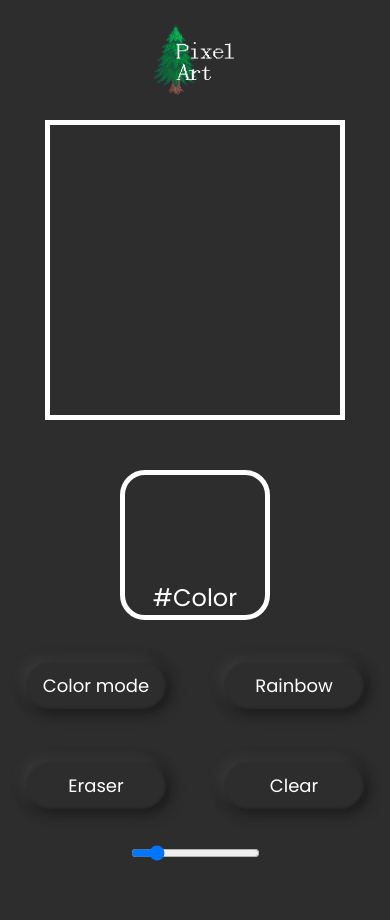
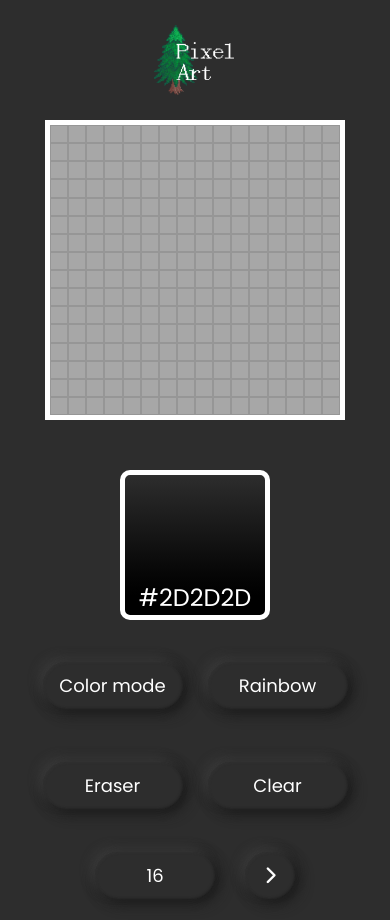
Before and after one commit to Jack-LP/Pixel-art-tool, a plain HTML site: page index.html in a window 390 px wide. Both pictures are taken after a click on the button "Color mode". Drawn offline with Linux system fonts and the light colour scheme.

Commit message:
Added JS

```diff
--- a/index.html
+++ b/index.html
@@ -5,6 +5,7 @@
     <meta http-equiv="X-UA-Compatible" content="IE=edge">
     <meta name="viewport" content="width=device-width, initial-scale=1.0">
     <link rel="shortcut icon" href="./img/favicon.png" type="image/x-icon">
+    <link rel="stylesheet" href="https://cdnjs.cloudflare.com/ajax/libs/font-awesome/6.1.0/css/all.min.css" integrity="sha512-10/jx2EXwxxWqCLX/hHth/vu2KY3jCF70dCQB8TSgNjbCVAC/8vai53GfMDrO2Emgwccf2pJqxct9ehpzG+MTw==" crossorigin="anonymous" referrerpolicy="no-referrer" />
     <link rel="stylesheet" href="./scss/main.css">
     <script src="./script.js" defer></script>
     <title>Pixel art</title>
@@ -22,14 +23,14 @@
                 <div class="canvas"></div>
             </div>
             <div class="controlSection">
-                <div class="colorDisplay">#Color</div>
-                <button class="colorBtn">Color mode</button>
-                <button class="rainbowBtn">Rainbow</button>
-                <button class="eraserBtn">Eraser</button>
-                <button class="clearBtn">Clear</button>
-                <div class="slideContainer">
-                    <input class="slider" type="range" min="0" max="96" value="16" step="8" oninput="this.nextElementSibling.value = this.value">
-                    <output class="hidden">0</output>
+                <div class="colorDisplay" id="colorDisplayBg"><input type="color" id="colorPicker" value="#2d2d2d"><span id="colorDisplay">#2d2d2d</span></div>
+                <button class="colorBtn controlBtn">Color mode</button>
+                <button class="rainbowBtn controlBtn">Rainbow</button>
+                <button class="eraserBtn controlBtn">Eraser</button>
+                <button class="clearBtn controlBtn">Clear</button>
+                <div class="inputContainer">
+                    <input autocomplete="off" type="text" placeholder="Size" value="16" onchange="changeSize(this.value)">
+                    <button><i class="fa-solid fa-chevron-right"></i></button>
                 </div>
             </div>
         </div>
--- a/script.js
+++ b/script.js
@@ -0,0 +1,71 @@
+let colorInput = document.getElementById("colorPicker");
+let colorInputText = document.getElementById("colorDisplay");
+let colorDisplayBg = document.getElementById("colorDisplayBg");
+
+let clearBtn = document.querySelector(".clearBtn");
+let eraserBtn = document.querySelector(".eraserBtn");
+let colorBtn = document.querySelector(".colorBtn");
+let rainbowBtn = document.querySelector(".rainbowBtn");
+
+let color = "#2d2d2d"
+
+colorInput.addEventListener("input", function(){
+    color = colorInput.value;
+    colorInputText.innerHTML = colorInput.value;
+    colorDisplayBg.style.background = `linear-gradient(0deg, rgba(0,0,0,1) 14%, rgba(6,6,6,1) 29%, ${color} 100%)`;
+}, false);
+
+clearBtn.addEventListener("click", function (){
+    let canvas = document.querySelector(".canvas");
+    let squares = canvas.querySelectorAll("div");
+    squares.forEach((div) => div.style.backgroundColor = "#A7A7A7");
+});
+
+eraserBtn.addEventListener("click", function (){
+    color = "#A7A7A7";
+})
+
+colorBtn.addEventListener("click", function (){
+    color = colorInput.value;
+})
+
+rainbowBtn.addEventListener("click", function (){
+    color = "random";
+})
+
+function populateCanvas(size) {
+    let canvas = document.querySelector(".canvas");
+    let squares = canvas.querySelectorAll("div");
+    squares.forEach((div) => div.remove());
+    canvas.style.gridTemplateColumns = `repeat(${size}, 1fr)`;
+    canvas.style.gridTemplateRows = `repeat(${size}, 1fr)`;
+
+    let amount = size * size;
+    for (let i = 0; i < amount; i++) {
+        let square = document.createElement("div");
+        square.style.backgroundColor = "#A7A7A7";
+        square.style.border = "1px solid rgba(0, 0, 0, 0.1)";
+        square.addEventListener("mouseover", colorSquare);
+        canvas.insertAdjacentElement("beforeend", square);
+    }
+}
+
+function changeSize(input){
+    if (input >=2 && input <=40){
+        populateCanvas(input);
+    } else {
+        console.log("error");
+    }
+}
+
+function colorSquare() {
+    if (color === "random") {
+        this.style.backgroundColor = `hsl(${Math.random() * 360}, 100%, 50%)`;
+    } else {
+        this.style.backgroundColor = color;
+    }
+}
+
+window.onload = () => {
+    populateCanvas(16);
+}
--- a/scss/_mixins.scss
+++ b/scss/_mixins.scss
@@ -17,3 +17,7 @@
     cursor: pointer;
     box-shadow: -5px 5px 10px rgba(29, 29, 29, 0.2), 5px -5px 10px rgba(29, 29, 29, 0.2), -5px -5px 10px rgba(61, 61, 61, 0.9), 5px 5px 13px rgba(29, 29, 29, 0.9), inset 1px 1px 2px rgba(61, 61, 61, 0.3), inset -1px -1px 2px rgba(29, 29, 29, 0.5);
 }
+
+@mixin button-focus{
+    box-shadow: 1px 1px 2px rgba(61, 61, 61, 0.3), -1px -1px 2px rgba(29, 29, 29, 0.5), inset -5px 5px 10px rgba(29, 29, 29, 0.2), inset 5px -5px 10px rgba(29, 29, 29, 0.2), inset -5px -5px 10px rgba(61, 61, 61, 0.9), inset 5px 5px 13px rgba(29, 29, 29, 0.9);
+}
--- a/scss/main.scss
+++ b/scss/main.scss
@@ -17,13 +17,17 @@ body{
     height: 100vh;
 }
 
+input,
+textarea,
+button,
+select,
+a {
+  -webkit-tap-highlight-color: rgba(0,0,0,0);
+}
+
 .container{
     width: 62%;
     margin: 0 auto;
-}
-
-.hidden{
-    color: transparent;
 }
 
 nav{
@@ -38,10 +42,14 @@ nav{
         "canvas controls";
         .canvasSection{
             grid-area: canvas;
+            display: flex;
+            align-items: center;
             .canvas{
                 border: .5rem solid $white;
                 width: 74rem;
                 height: 74rem;
+                display: grid;
+                background-color: $lightGrey;
             }
         }
         .controlSection{
@@ -58,20 +66,50 @@ nav{
                 height: 15rem;
                 width: 15rem;
                 border: .5rem solid $white;
-                border-radius: 2.5rem;
+                border-radius: 1rem;
                 font-size: $colorCodeText;
+                text-transform: uppercase;
+                background: linear-gradient(0deg, rgba(0,0,0,1) 14%, rgba(6,6,6,1) 29%, $darkGrey 100%);
+                input{
+                    border: none;
+                    outline: none;
+                    height: 100%;
+                    width: 100%;
+                    z-index: 0;
+                    cursor: pointer;
+                    opacity: 0;
+                }
             }
             button{
+                &:active{
+                    @include button-focus;
+                }
                 @include button;
             }
-            .slideContainer{
+            .inputContainer{
                 display: flex;
-                flex-direction: column;
                 align-items: center;
                 justify-content: center;
                 margin-top: -2rem;
-                input{
-                    cursor: pointer;
+                gap: 3rem;
+                input[type=text]{
+                    cursor: text;
+                    width: 12rem;
+                    outline: none;
+                    border: none;
+                    font-family: $bodyFont;
+                    font-size: 1.8rem;
+                    color: $white;
+                    background: $darkGrey;
+                    border-radius: 2.5rem;
+                    padding: 1rem;
+                    text-align: center;
+                    box-shadow: -5px 5px 10px rgba(29, 29, 29, 0.2), 5px -5px 10px rgba(29, 29, 29, 0.2), -5px -5px 10px rgba(61, 61, 61, 0.9), 5px 5px 13px rgba(29, 29, 29, 0.9), inset 1px 1px 2px rgba(61, 61, 61, 0.3), inset -1px -1px 2px rgba(29, 29, 29, 0.5);
+                }
+                button{
+                    width: 5rem;
+                    font-size: 1.8rem;
+                    padding: 1rem;
                 }
             }
         }
@@ -126,6 +164,7 @@ nav{
             .canvasSection{
                 display: flex;
                 justify-content: center;
+                align-items: flex-start;
                 .canvas{
                     border: .5rem solid $white;
                     width: 30rem;
@@ -137,6 +176,7 @@ nav{
                 grid-template-columns: repeat(2, 1fr);
                 grid-template-rows: 2fr 1fr 1fr 1fr;
                 row-gap: 3rem;
+                column-gap: 2.5rem;
                 grid-template-areas:
                 "colorDisplay colorDisplay"
                 "colorBtn rainbowBtn"
@@ -164,7 +204,7 @@ nav{
                 .clearBtn{
                     grid-area: clearBtn;
                 }
-                .slideContainer{
+                .inputContainer{
                     grid-area: slider;
                 }
             }
```
Also changed, not shown: scss/main.css, 1 other file.
